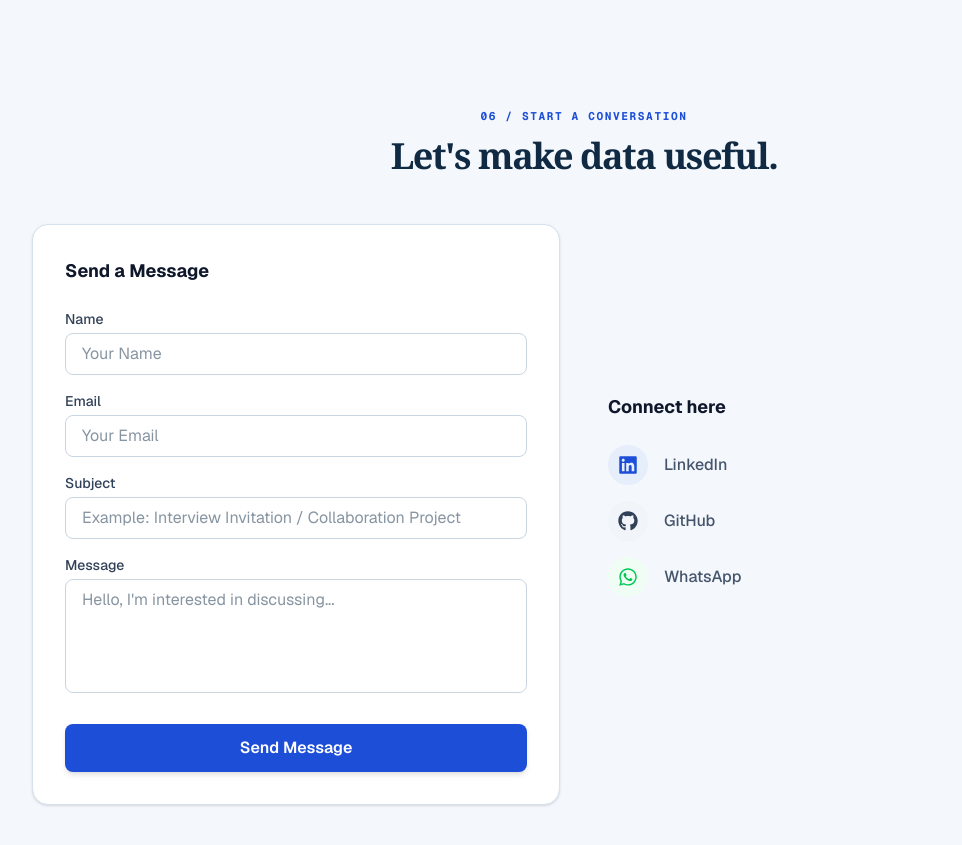
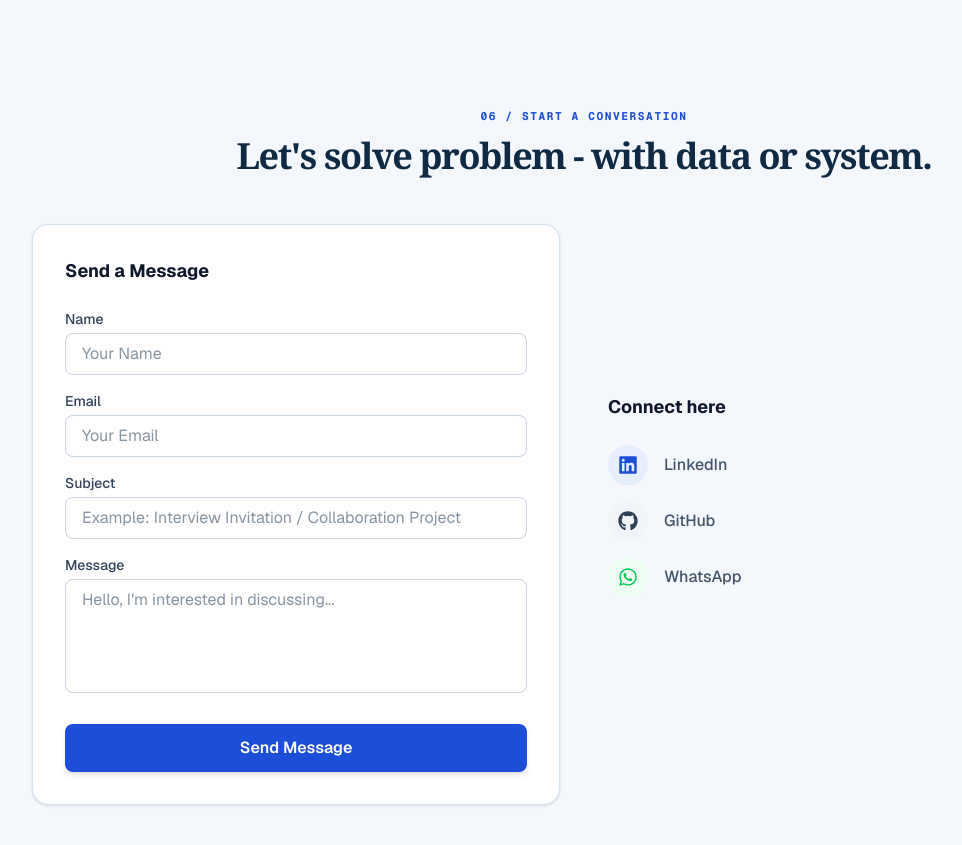
Before and after one commit to raihanhan/Raihan-web-portofolio, a Next.js app: page / in a window 1280 px wide. Shown: the part 5380-6225 px from the top of the page, without its empty margins (56-1018 px from the left). Built offline with nearby package versions, Linux system fonts and the light colour scheme.

Commit message:
Update contact section heading text

```diff
--- a/src/components/Contact.tsx
+++ b/src/components/Contact.tsx
@@ -40,7 +40,7 @@ export default function Contact() {
   return (
     <section id="contact" className="max-w-6xl mx-auto px-6 py-24">
       <p className="section-label mb-3 text-center">06 / Start a conversation</p>
-      <h3 className="display-font text-4xl font-bold mb-12 text-center text-[#102a43]">Let&apos;s make data useful.</h3>
+      <h3 className="display-font text-4xl font-bold mb-12 text-center text-[#102a43]">Let&apos;s solve problem - with data or system.</h3>
 
       <div className="grid md:grid-cols-2 gap-12">
 
```
